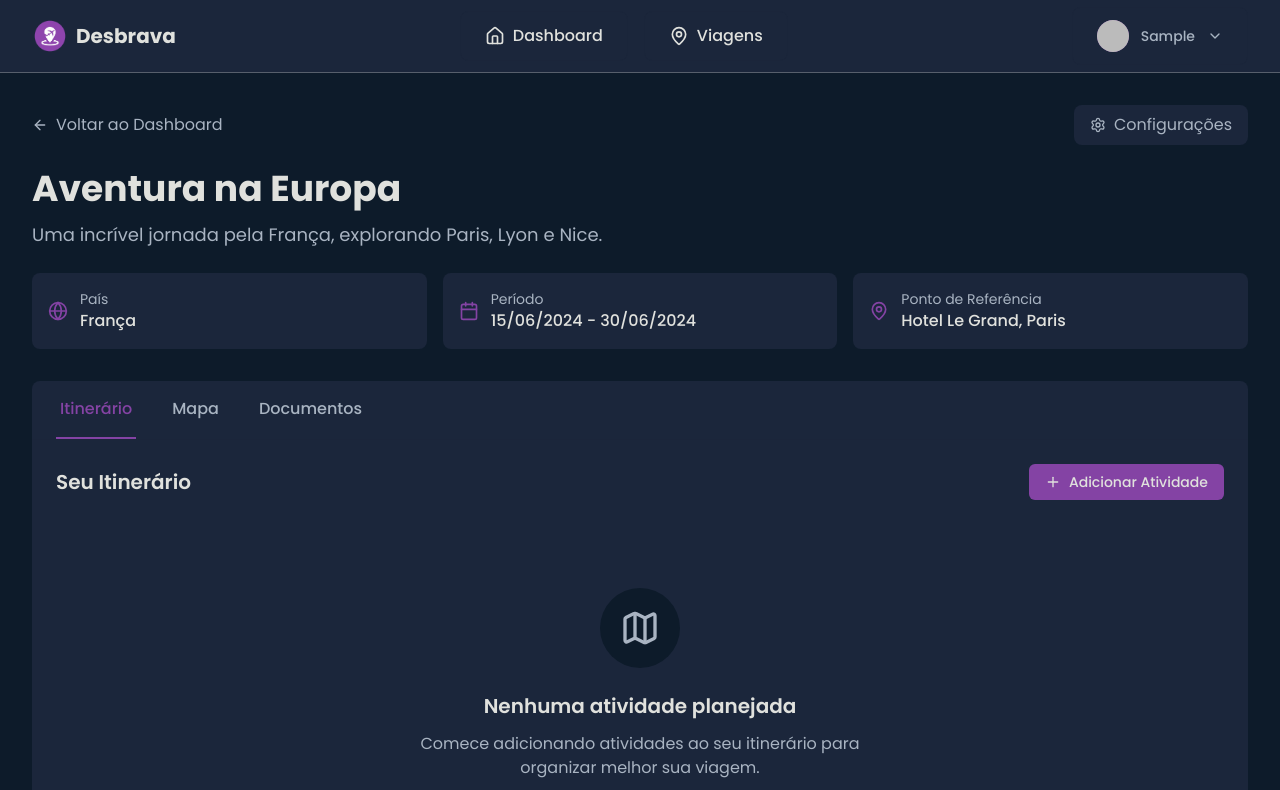
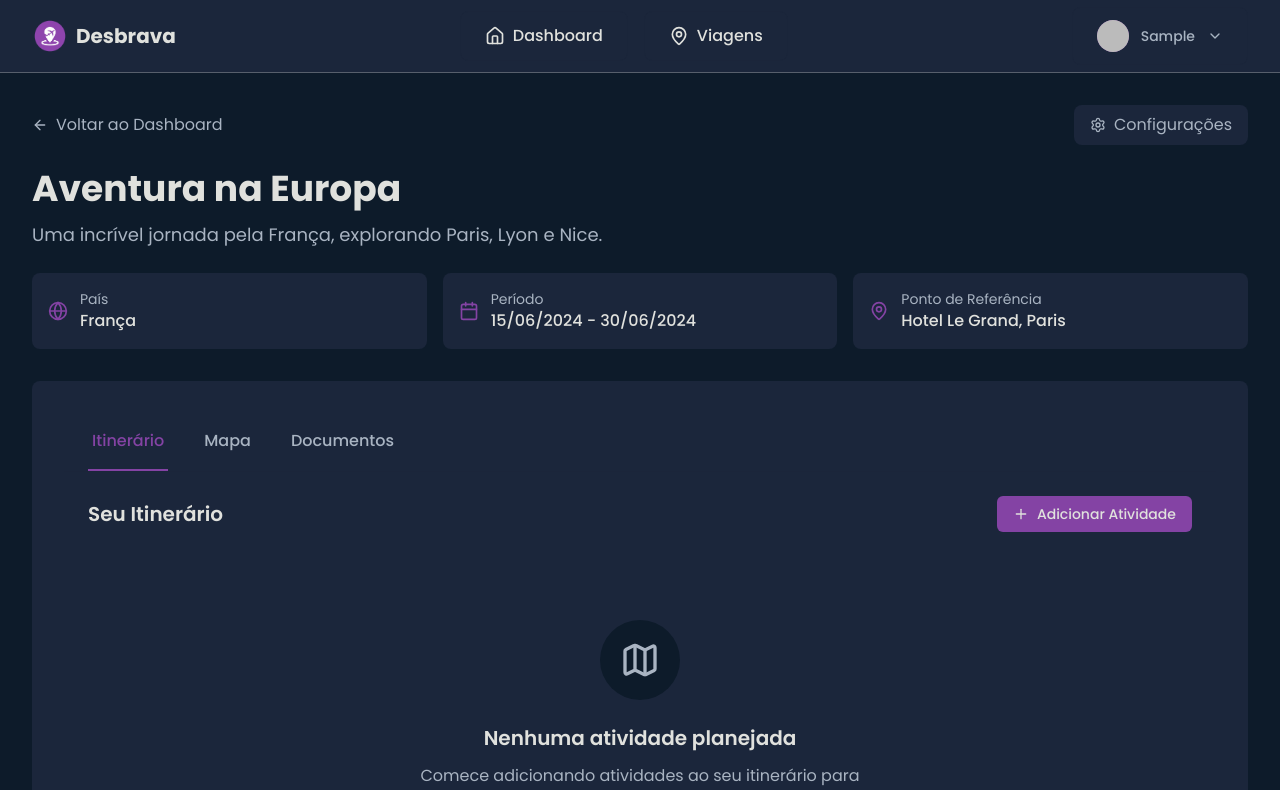
Before and after one commit to Brendhon/desbrava, a Next.js app: page /trip/1 in a window 1280 px wide. Shown: the top 790 px of the page. Built offline with nearby package versions, Linux system fonts and the light colour scheme; no server answers; sample sign-in values are in the browser's storage.

Commit message:
feat: integrate Card component across account, dashboard, and trip pages for improved layout consistency and enhanced UI experience in the Desbrava project

```diff
--- a/app/(protected)/account/page.tsx
+++ b/app/(protected)/account/page.tsx
@@ -3,7 +3,7 @@
 import { useAuth } from '@/hooks/useAuth';
 import { useState } from 'react';
 import { Shield, Calendar, Trash2, LogOut, ExternalLink } from 'lucide-react';
-import { Button } from '@/components/ui';
+import { Button, Card } from '@/components/ui';
 
 export default function AccountPage() {
   const { session, logout } = useAuth();
@@ -57,7 +57,13 @@ export default function AccountPage() {
 
       <div className={styles.content}>
         {/* Google Calendar Integration Section */}
-        <div className={styles.section}>
+        <Card
+          padding="xl"
+          shadow="lg"
+          background="dark"
+          maxWidth="none"
+          border={false}
+        >
           <div className={styles.sectionHeader}>
             <Calendar className={styles.sectionIcon} aria-hidden="true" />
             <h2 className={styles.sectionTitle}>
@@ -104,10 +110,16 @@ export default function AccountPage() {
               )}
             </div>
           </div>
-        </div>
+        </Card>
 
         {/* Account Data Management Section */}
-        <div className={styles.section}>
+        <Card
+          padding="xl"
+          shadow="lg"
+          background="dark"
+          maxWidth="none"
+          border={false}
+        >
           <div className={styles.sectionHeader}>
             <Trash2 className={styles.sectionIcon} aria-hidden="true" />
             <h2 className={styles.sectionTitle}>
@@ -138,10 +150,16 @@ export default function AccountPage() {
               {isClearingData ? 'Limpando...' : 'Limpar Dados da Conta'}
             </Button>
           </div>
-        </div>
+        </Card>
 
         {/* Security Section */}
-        <div className={styles.section}>
+        <Card
+          padding="xl"
+          shadow="lg"
+          background="dark"
+          maxWidth="none"
+          border={false}
+        >
           <div className={styles.sectionHeader}>
             <Shield className={styles.sectionIcon} aria-hidden="true" />
             <h2 className={styles.sectionTitle}>
@@ -169,10 +187,16 @@ export default function AccountPage() {
               </div>
             </div>
           </div>
-        </div>
+        </Card>
 
         {/* Logout Section */}
-        <div className={styles.section}>
+        <Card
+          padding="xl"
+          shadow="lg"
+          background="dark"
+          maxWidth="none"
+          border={false}
+        >
           <div className={styles.logoutContent}>
             <h2 className={styles.logoutTitle}>
               Sair da Conta
@@ -190,7 +214,7 @@ export default function AccountPage() {
               Sair
             </Button>
           </div>
-        </div>
+        </Card>
       </div>
     </div>
   );
@@ -202,7 +226,6 @@ const styles = {
   title: "text-3xl md:text-4xl font-bold text-parchment-white mb-3",
   subtitle: "text-lg text-mist-gray",
   content: "space-y-8",
-  section: "bg-slate-dark rounded-lg p-6 md:p-8",
   sectionHeader: "flex items-center gap-3 mb-6",
   sectionIcon: "w-6 h-6 text-royal-purple",
   sectionTitle: "text-xl font-semibold text-parchment-white",
--- a/app/(protected)/dashboard/page.tsx
+++ b/app/(protected)/dashboard/page.tsx
@@ -3,7 +3,7 @@
 import { useAuth } from '@/hooks/useAuth';
 import { MapPin, Calendar, Plus } from 'lucide-react';
 import Link from 'next/link';
-import { Button } from '@/components/ui';
+import { Button, Card } from '@/components/ui';
 
 export default function DashboardPage() {
   const { session } = useAuth();
@@ -21,7 +21,14 @@ export default function DashboardPage() {
 
       <div className={styles.content}>
         <div className={styles.statsGrid}>
-          <div className={styles.statCard}>
+          <Card
+            padding="md"
+            shadow="lg"
+            background="dark"
+            maxWidth="none"
+            border={false}
+            className={styles.statCard}
+          >
             <div className={styles.statIcon}>
               <MapPin className={styles.icon} aria-hidden="true" />
             </div>
@@ -29,9 +36,16 @@ export default function DashboardPage() {
               <h3 className={styles.statNumber}>0</h3>
               <p className={styles.statLabel}>Viagens Criadas</p>
             </div>
-          </div>
+          </Card>
 
-          <div className={styles.statCard}>
+          <Card
+            padding="md"
+            shadow="lg"
+            background="dark"
+            maxWidth="none"
+            border={false}
+            className={styles.statCard}
+          >
             <div className={styles.statIcon}>
               <Calendar className={styles.icon} aria-hidden="true" />
             </div>
@@ -39,7 +53,7 @@ export default function DashboardPage() {
               <h3 className={styles.statNumber}>0</h3>
               <p className={styles.statLabel}>Dias de Viagem</p>
             </div>
-          </div>
+          </Card>
         </div>
 
         <div className={styles.emptyState}>
@@ -74,7 +88,7 @@ const styles = {
   subtitle: "text-lg text-mist-gray",
   content: "space-y-8",
   statsGrid: "grid grid-cols-1 md:grid-cols-2 gap-6",
-  statCard: "bg-slate-dark rounded-lg p-6 flex items-center gap-4",
+  statCard: "flex items-center gap-4",
   statIcon: "w-12 h-12 bg-royal-purple rounded-lg flex items-center justify-center",
   icon: "w-6 h-6 text-parchment-white",
   statContent: "space-y-1",
@@ -85,5 +99,4 @@ const styles = {
   emptyIconImage: "w-10 h-10 text-mist-gray",
   emptyTitle: "text-2xl font-bold text-parchment-white mb-3",
   emptyDescription: "text-mist-gray mb-8 max-w-md mx-auto",
-
 };
--- a/app/(protected)/trip/[id]/page.tsx
+++ b/app/(protected)/trip/[id]/page.tsx
@@ -1,6 +1,6 @@
 'use client';
 
-import { Button } from '@/components/ui';
+import { Button, Card } from '@/components/ui';
 import { ArrowLeft, Calendar, Globe, Map, MapPin, Plus, Settings } from 'lucide-react';
 import Link from 'next/link';
 import { useParams } from 'next/navigation';
@@ -54,15 +54,29 @@ export default function TripDetailsPage() {
 
         {/* Trip Info Cards */}
         <div className={styles.infoGrid}>
-          <div className={styles.infoCard}>
+          <Card
+            padding="sm"
+            shadow="none"
+            background="dark"
+            maxWidth="none"
+            border={false}
+            className={styles.infoCard}
+          >
             <Globe className={styles.infoIcon} aria-hidden="true" />
             <div>
               <p className={styles.infoLabel}>País</p>
               <p className={styles.infoValue}>{trip.country}</p>
             </div>
-          </div>
+          </Card>
 
-          <div className={styles.infoCard}>
+          <Card
+            padding="sm"
+            shadow="none"
+            background="dark"
+            maxWidth="none"
+            border={false}
+            className={styles.infoCard}
+          >
             <Calendar className={styles.infoIcon} aria-hidden="true" />
             <div>
               <p className={styles.infoLabel}>Período</p>
@@ -70,20 +84,33 @@ export default function TripDetailsPage() {
                 {new Date(trip.startDate).toLocaleDateString('pt-BR')} - {new Date(trip.endDate).toLocaleDateString('pt-BR')}
               </p>
             </div>
-          </div>
+          </Card>
 
-          <div className={styles.infoCard}>
+          <Card
+            padding="sm"
+            shadow="none"
+            background="dark"
+            maxWidth="none"
+            border={false}
+            className={styles.infoCard}
+          >
             <MapPin className={styles.infoIcon} aria-hidden="true" />
             <div>
               <p className={styles.infoLabel}>Ponto de Referência</p>
               <p className={styles.infoValue}>{trip.referencePoint}</p>
             </div>
-          </div>
+          </Card>
         </div>
       </div>
 
       {/* Content Tabs */}
-      <div className={styles.tabContainer}>
+      <Card
+        shadow="none"
+        background="dark"
+        maxWidth="none"
+        border={false}
+        className={styles.tabContainer}
+      >
         {/* Tab Navigation */}
         <div className={styles.tabNav}>
           <nav className={styles.tabNavContent}>
@@ -138,7 +165,7 @@ export default function TripDetailsPage() {
             </div>
           </div>
         </div>
-      </div>
+      </Card>
     </div>
   );
 }
@@ -154,11 +181,11 @@ const styles = {
   title: "text-3xl md:text-4xl font-bold text-parchment-white mb-3",
   description: "text-lg text-mist-gray mb-6",
   infoGrid: "grid grid-cols-1 md:grid-cols-3 gap-4 mb-8",
-  infoCard: "bg-slate-dark rounded-lg p-4 flex items-center gap-3",
+  infoCard: "flex items-center gap-3",
   infoIcon: "w-5 h-5 text-royal-purple",
   infoLabel: "text-sm text-mist-gray",
   infoValue: "text-parchment-white font-medium",
-  tabContainer: "bg-slate-dark rounded-lg",
+  tabContainer: "",
   tabNav: "border-b border-slate-dark/20",
   tabNavContent: "flex space-x-8 px-6",
   tabButton: "py-4 px-1 border-b-2 border-transparent text-mist-gray hover:text-parchment-white font-medium",
@@ -173,5 +200,4 @@ const styles = {
   emptyIconImage: "w-10 h-10 text-mist-gray",
   emptyTitle: "text-xl font-semibold text-parchment-white mb-3",
   emptyDescription: "text-mist-gray mb-6 max-w-md mx-auto",
-
 };
--- a/app/(protected)/trip/[id]/settings/page.tsx
+++ b/app/(protected)/trip/[id]/settings/page.tsx
@@ -4,7 +4,7 @@ import { useState, useEffect } from 'react';
 import { useParams, useRouter } from 'next/navigation';
 import Link from 'next/link';
 import { ArrowLeft, MapPin, Calendar, Globe, Save, Trash2 } from 'lucide-react';
-import { Button } from '@/components/ui';
+import { Button, Card } from '@/components/ui';
 
 export default function TripSettingsPage() {
   const params = useParams();
@@ -61,7 +61,14 @@ export default function TripSettingsPage() {
       </div>
 
       {/* Form */}
-      <div className={styles.formContainer}>
+      <Card
+        padding="xl"
+        shadow="lg"
+        background="dark"
+        maxWidth="none"
+        border={false}
+        className={styles.formContainer}
+      >
         <form onSubmit={handleSubmit} className={styles.form}>
           {/* Título da Viagem */}
           <div className={styles.formField}>
@@ -213,7 +220,14 @@ export default function TripSettingsPage() {
           <h3 className={styles.dangerZoneTitle}>
             Zona de Perigo
           </h3>
-          <div className={styles.dangerZoneContent}>
+          <Card
+            padding="sm"
+            shadow="none"
+            background="light"
+            maxWidth="none"
+            border={false}
+            className={styles.dangerZoneContent}
+          >
             <div className={styles.deleteSection}>
               <div>
                 <h4 className={styles.deleteTitle}>
@@ -233,9 +247,9 @@ export default function TripSettingsPage() {
                 Excluir
               </Button>
             </div>
-          </div>
+          </Card>
         </div>
-      </div>
+      </Card>
     </div>
   );
 }
@@ -247,7 +261,7 @@ const styles = {
   backIcon: "w-4 h-4",
   title: "text-3xl md:text-4xl font-bold text-parchment-white mb-3",
   subtitle: "text-lg text-mist-gray",
-  formContainer: "bg-slate-dark rounded-lg p-6 md:p-8",
+  formContainer: "",
   form: "space-y-6",
   formField: "space-y-2",
   label: "block text-parchment-white font-medium",
@@ -261,9 +275,8 @@ const styles = {
 
   dangerZone: "mt-12 pt-8 border-t border-slate-dark/20",
   dangerZoneTitle: "text-lg font-semibold text-parchment-white mb-4",
-  dangerZoneContent: "bg-midnight-blue rounded-lg p-4",
+  dangerZoneContent: "",
   deleteSection: "flex items-center justify-between",
   deleteTitle: "text-parchment-white font-medium mb-1",
   deleteDescription: "text-sm text-mist-gray",
-
 };
--- a/app/(protected)/trip/page.tsx
+++ b/app/(protected)/trip/page.tsx
@@ -1,9 +1,9 @@
 'use client';
 
 import { useState } from 'react';
-import { MapPin, Calendar, Globe, ArrowLeft } from 'lucide-react';
+import { MapPin, Calendar, Globe, ArrowLeft, Plus } from 'lucide-react';
 import Link from 'next/link';
-import { Button } from '@/components/ui';
+import { Button, Card } from '@/components/ui';
 
 export default function CreateTripPage() {
   const [formData, setFormData] = useState({
@@ -38,7 +38,14 @@ export default function CreateTripPage() {
       </div>
 
       {/* Form */}
-      <div className={styles.formContainer}>
+      <Card
+        padding="xl"
+        shadow="lg"
+        background="dark"
+        maxWidth="none"
+        border={false}
+        className={styles.formContainer}
+      >
         <form onSubmit={handleSubmit} className={styles.form}>
           {/* Título da Viagem */}
           <div className={styles.formField}>
@@ -142,27 +149,24 @@ export default function CreateTripPage() {
             <Button
               type="submit"
               variant="primary"
-              icon={MapPin}
+              icon={Plus}
               aria-label="Criar viagem"
               className="flex-1"
             >
               Criar Viagem
             </Button>
-            <Link
-              href="/dashboard"
-              aria-label="Cancelar criação da viagem"
+            <Button
+              type="button"
+              variant="secondary"
+              onClick={() => window.history.back()}
+              aria-label="Cancelar criação"
               className="flex-1"
             >
-              <Button
-                variant="ghost"
-                className="w-full"
-              >
-                Cancelar
-              </Button>
-            </Link>
+              Cancelar
+            </Button>
           </div>
         </form>
-      </div>
+      </Card>
     </div>
   );
 }
@@ -174,7 +178,7 @@ const styles = {
   backIcon: "w-4 h-4",
   title: "text-3xl md:text-4xl font-bold text-parchment-white mb-3",
   subtitle: "text-lg text-mist-gray",
-  formContainer: "bg-slate-dark rounded-lg p-6 md:p-8",
+  formContainer: "",
   form: "space-y-6",
   formField: "space-y-2",
   label: "block text-parchment-white font-medium",
@@ -185,5 +189,4 @@ const styles = {
   textarea: "w-full px-4 py-3 bg-midnight-blue border border-slate-dark/20 rounded-lg text-parchment-white placeholder-mist-gray focus:outline-none focus:ring-2 focus:ring-royal-purple focus:border-transparent resize-none",
   dateGrid: "grid grid-cols-1 md:grid-cols-2 gap-6",
   buttonGroup: "flex flex-col sm:flex-row gap-4 pt-4",
-
 };
--- a/components/ui/Button.tsx
+++ b/components/ui/Button.tsx
@@ -28,7 +28,7 @@ export default function Button({
   type = 'button',
   'aria-label': ariaLabel,
 }: ButtonProps) {
-  const baseStyles = "cursor-pointer font-medium flex items-center gap-2 transition-colors disabled:opacity-50 disabled:cursor-not-allowed";
+  const baseStyles = "cursor-pointer font-medium flex items-center gap-2 transition-colors disabled:opacity-50 disabled:cursor-not-allowed justify-center";
 
   const variantStyles = {
     primary: "bg-royal-purple text-parchment-white hover:bg-royal-purple/80",
--- a/components/ui/Card.tsx
+++ b/components/ui/Card.tsx
@@ -1,21 +1,27 @@
 interface CardProps {
   children: React.ReactNode;
   className?: string;
-  padding?: 'sm' | 'md' | 'lg';
-  shadow?: 'sm' | 'md' | 'lg' | 'xl' | '2xl';
+  padding?: 'sm' | 'md' | 'lg' | 'xl';
+  shadow?: 'none' | 'sm' | 'md' | 'lg' | 'xl' | '2xl';
   background?: 'dark' | 'light';
+  maxWidth?: 'none' | 'sm' | 'md' | 'lg' | 'xl' | '2xl' | 'full' | '7xl';
+  border?: boolean;
+  rounded?: 'sm' | 'md' | 'lg' | 'xl' | '2xl';
 }
 
 export default function Card({
   children,
   className = '',
   padding = 'lg',
-  shadow = '2xl',
+  shadow = 'lg',
   background = 'dark',
+  maxWidth = 'none',
+  border = true,
+  rounded = 'lg',
 }: CardProps) {
   return (
     <div
-      className={`${styles.base} ${styles.padding[padding]} ${styles.shadow[shadow]} ${styles.background[background]} ${className}`}
+      className={`${styles.base} ${styles.padding[padding]} ${styles.shadow[shadow]} ${styles.background[background]} ${styles.maxWidth[maxWidth]} ${styles.rounded[rounded]} ${border ? styles.border : ''} ${className}`}
     >
       {children}
     </div>
@@ -23,13 +29,15 @@ export default function Card({
 }
 
 const styles = {
-  base: 'rounded-2xl max-w-md w-full border border-mist-gray/20',
+  base: 'w-full',
   padding: {
     sm: 'p-4',
     md: 'p-6',
     lg: 'p-8',
+    xl: 'p-6 md:p-8',
   },
   shadow: {
+    none: '',
     sm: 'shadow-sm',
     md: 'shadow-md',
     lg: 'shadow-lg',
@@ -40,4 +48,22 @@ const styles = {
     dark: 'bg-slate-dark',
     light: 'bg-parchment-white',
   },
+  maxWidth: {
+    none: '',
+    sm: 'max-w-sm',
+    md: 'max-w-md',
+    lg: 'max-w-lg',
+    xl: 'max-w-xl',
+    '2xl': 'max-w-2xl',
+    full: 'max-w-full',
+    '7xl': 'max-w-7xl',
+  },
+  rounded: {
+    sm: 'rounded',
+    md: 'rounded-md',
+    lg: 'rounded-lg',
+    xl: 'rounded-xl',
+    '2xl': 'rounded-2xl',
+  },
+  border: 'border border-mist-gray/20',
 };
```
Also changed, not shown: 1 other file (tests, documents, lock files or other folders).
